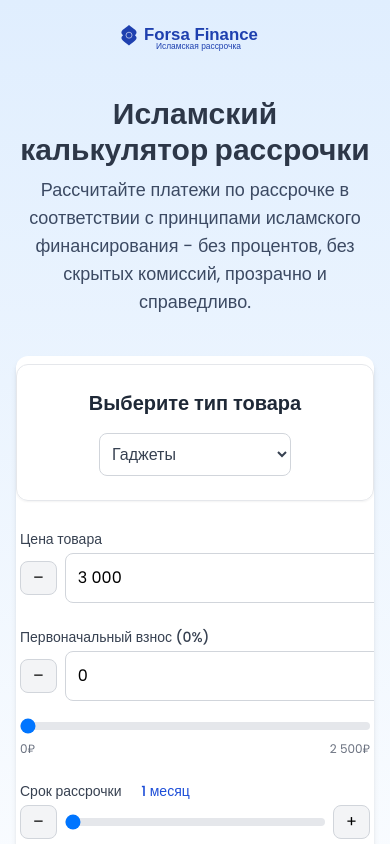
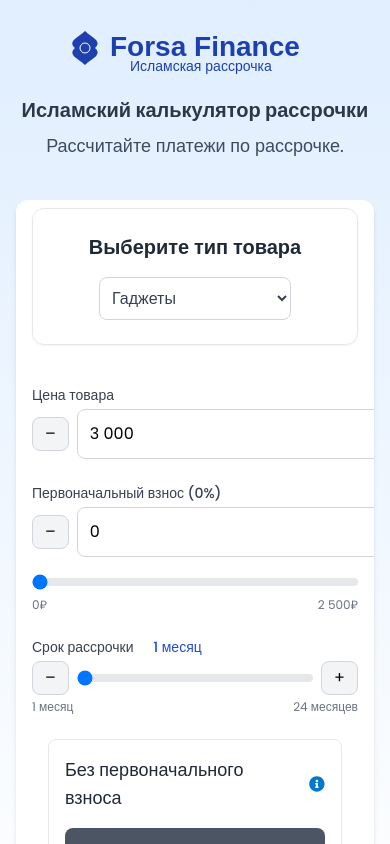
Before and after one commit to shamsaadov/halalFinance, a React (Vite) app: page / in a window 390 px wide. Shown: the top 844 px of the page. Built offline with nearby package versions, Linux system fonts and the light colour scheme.

Commit message:
поднял процент

```diff
--- a/src/App.tsx
+++ b/src/App.tsx
@@ -34,7 +34,7 @@ function App() {
         }`}
       >
         <div className="container mx-auto px-4 flex justify-center items-center">
-          <img src={Logo} alt="HalalPay" className="h-12" />
+          <img src={Logo} alt="HalalPay" style={{ height: "5rem" }} />
         </div>
       </header>
 
@@ -42,13 +42,11 @@ function App() {
       <section className="pt-24 pb-16 bg-gradient-to-b from-primary-100 to-white">
         <div className="container mx-auto px-4">
           <div className="text-center mb-10">
-            <h1 className="text-3xl md:text-4xl font-bold text-secondary-900 mb-2">
+            <h1 className="text-xl md:text-4xl font-bold text-secondary-900 mb-2">
               Исламский калькулятор рассрочки
             </h1>
             <p className="text-lg text-secondary-700 max-w-2xl mx-auto">
-              Рассчитайте платежи по рассрочке в соответствии с принципами
-              исламского финансирования - без процентов, без скрытых комиссий,
-              прозрачно и справедливо.
+              Рассчитайте платежи по рассрочке.
             </p>
           </div>
           <Calculator />
--- a/src/components/Calculator.tsx
+++ b/src/components/Calculator.tsx
@@ -36,7 +36,7 @@ const Calculator = () => {
     const computedMarkupPercentage =
       markupType === "Автомобиль" ? 4 : markupType === "Гаджеты" ? 6.5 : 5.5;
     const markup = Math.round(
-      remainingAmount * (computedMarkupPercentage / 100),
+      remainingAmount * (computedMarkupPercentage / 100)
     );
     // Расчет ежемесячного платежа (оставшаяся сумма / срок + наценка)
     const monthly = Math.round(remainingAmount / term) + markup;
@@ -143,9 +143,9 @@ const Calculator = () => {
   }
 
   return (
-    <div className="max-w-4xl mx-auto bg-white rounded-xl shadow-md overflow-hidden">
+    <div className="max-w-4xl mx-auto bg-white rounded-xl shadow-md overflow-hidden mx-4 sm:mx-auto">
       {/* Добавленный блок выбора типа товара для расчёта наценки */}
-      <div className="mb-6 mt-2 flex flex-col items-center text-center border border-gray-200 rounded-xl py-6 px-4 shadow-sm hover:shadow-md transition-shadow">
+      <div className="mb-6 mt-2 flex flex-col items-center text-center border border-gray-200 rounded-xl py-6 px-4 shadow-sm hover:shadow-md transition-shadow mx-4 sm:mx-0">
         <label className="block text-xl font-semibold text-gray-800 mb-4">
           Выберите тип товара
         </label>
@@ -162,7 +162,7 @@ const Calculator = () => {
         </select>
       </div>
 
-      <div className="p-1">
+      <div className="p-4 sm:p-1">
         {/* Цена товара с кнопками */}
         <div className="mb-6">
           <label className="block text-sm font-medium text-gray-700 mb-1">
@@ -303,7 +303,7 @@ const Calculator = () => {
         {/*</div>*/}
 
         {/* Дополнительная информация */}
-        <div className="mt-6 p-4 border border-gray-200 rounded-lg relative">
+        <div className="mt-6 p-4 border border-gray-200 rounded-lg relative mx-4 sm:mx-0">
           <div
             className="flex items-center mb-2 cursor-pointer"
             onClick={() => setShowInfo(!showInfo)}
```
